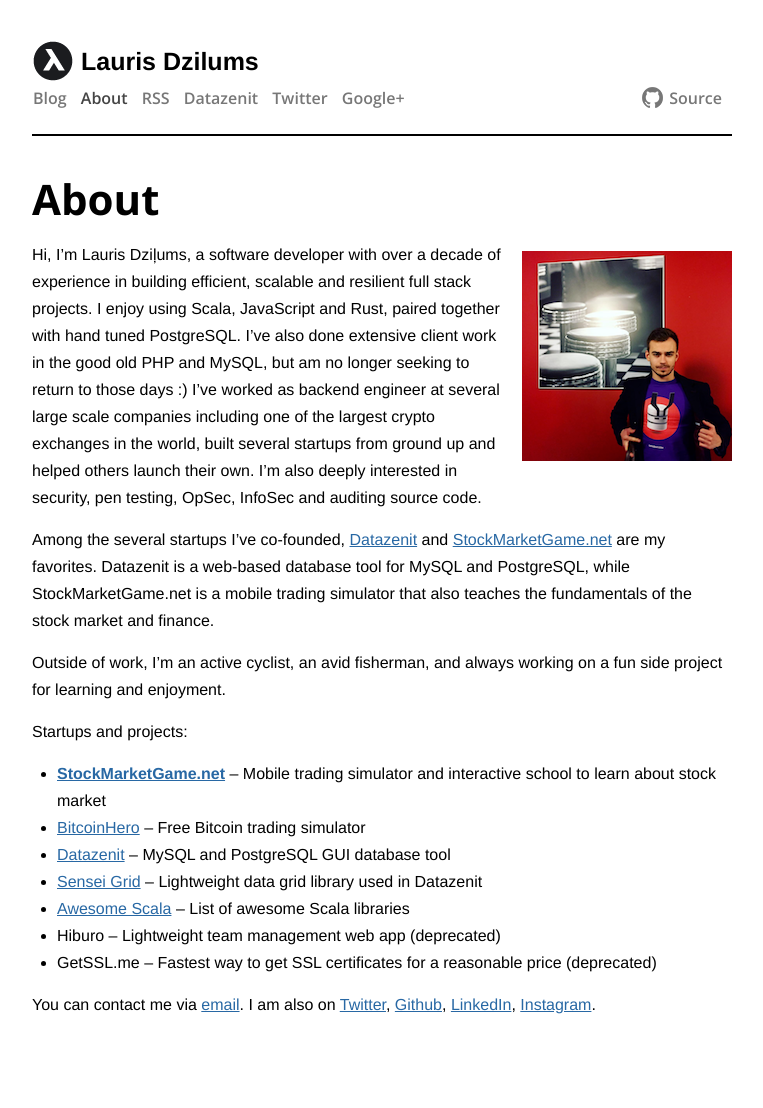
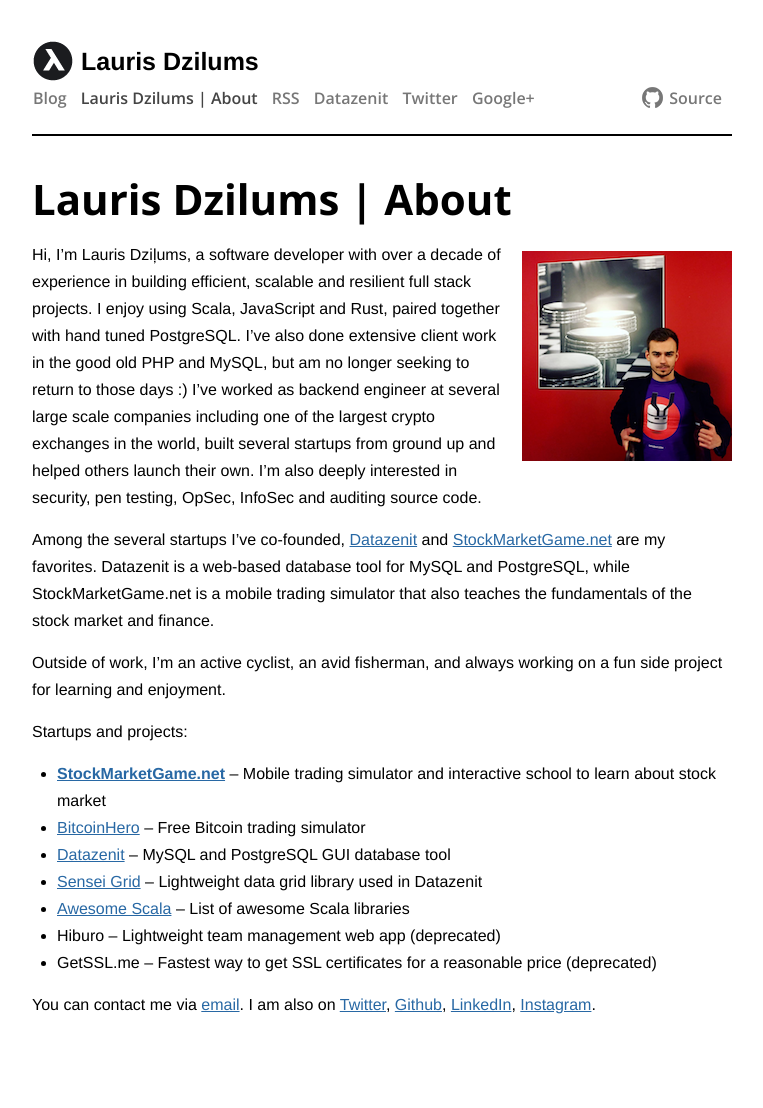
Before and after one commit to lauris/lauris.github.com, a Jekyll site: the page built from about.md, in a window 1280 px wide. Shown: the whole page, without its empty margins (258-1021 px from the left). Built offline with Jekyll 4.4.1, drawn with Linux system fonts in a browser that asks for light colours.

Commit message:
Add new title

```diff
--- a/about.md
+++ b/about.md
@@ -1,7 +1,7 @@
 ---
 layout: page
-title: About
-custom_title: Lauris Dzilums
+title: Lauris Dzilums | About
+custom_title: Lauris Dzilums | About
 permalink: /about-lauris-dzilums/
 comments: false
 author_footer: false
```
